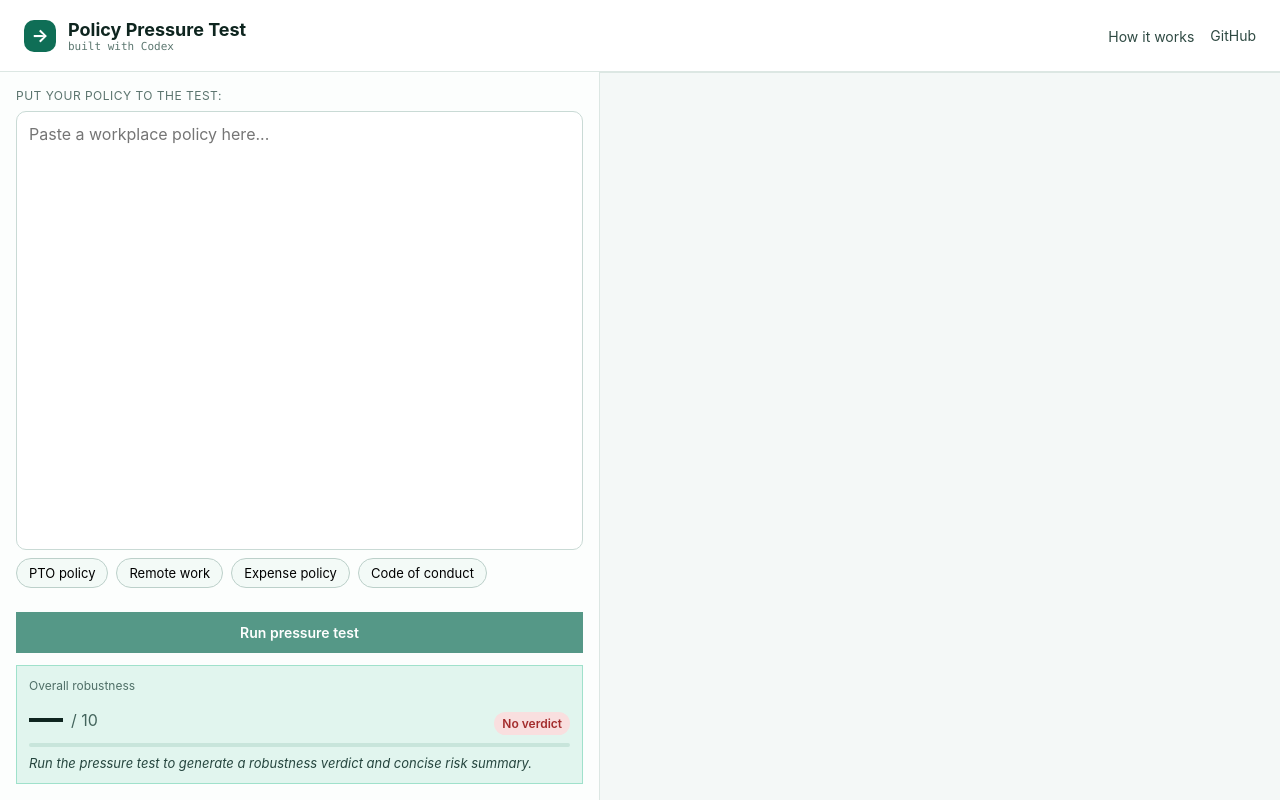
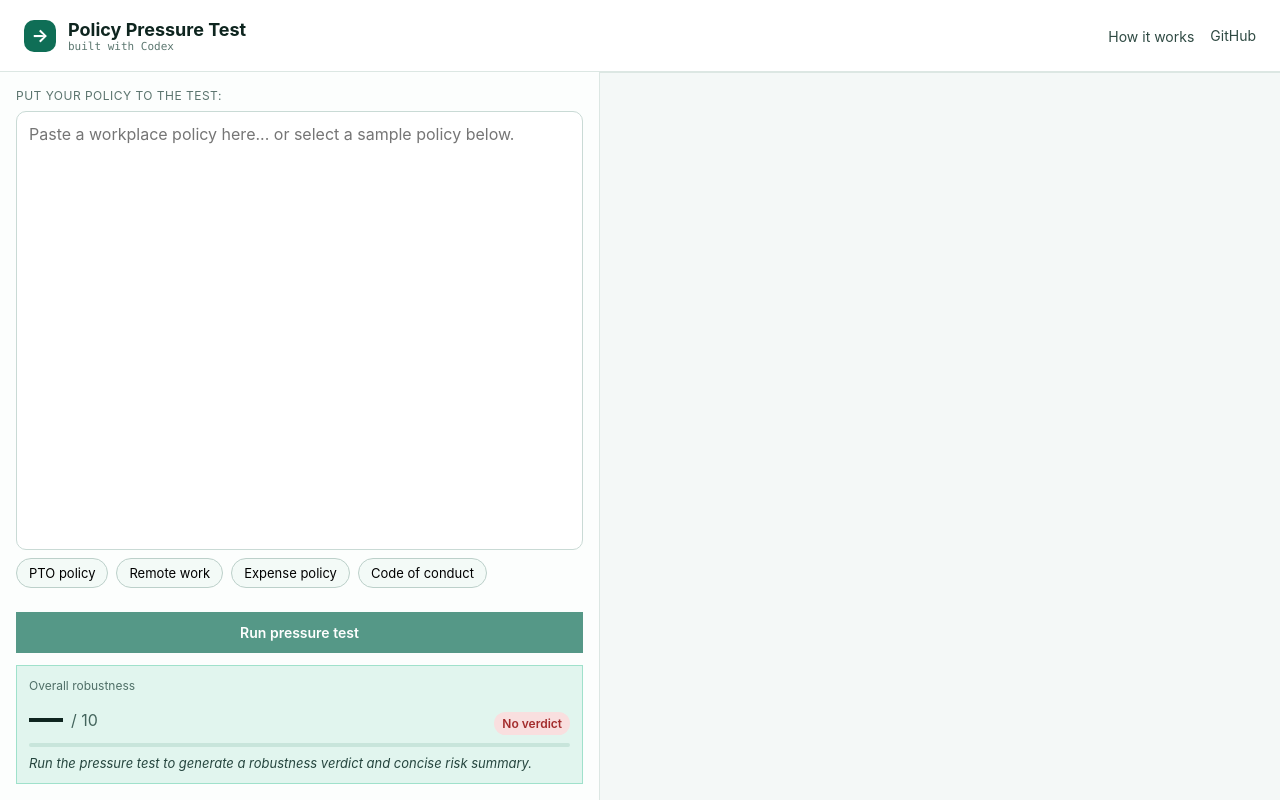
Before and after one commit to benjaparke/policy_pressuretest, a React (Vite) app: page / in a window 1280 px wide. Shown: the top 800 px of the page. Built offline with nearby package versions, Linux system fonts and the light colour scheme.

Commit message:
Update App.jsx

```diff
--- a/src/App.jsx
+++ b/src/App.jsx
@@ -139,7 +139,7 @@ return <div className={styles.app}>
     <main className={styles.main}>
      <section className={styles.leftPanel}>
         <div className={styles.label}>Put your policy to the test:</div>
-        <textarea className={styles.textarea} value={policy} onChange={(e)=>setPolicy(e.target.value)} placeholder="Paste a workplace policy here..."/>
+        <textarea className={styles.textarea} value={policy} onChange={(e)=>setPolicy(e.target.value)} placeholder="Paste a workplace policy here... or select a sample policy below."/>
         <div className={styles.footerStack}>
           <div className={styles.chipsRow}>{Object.keys(examples).map((k)=><button key={k} className={styles.chip} onClick={()=>setPolicy(examples[k])}>{k}</button>)}</div>
           <button className={styles.runBtn} disabled={loading || !policy.trim()} onClick={runTest}>Run pressure test</button>
```
